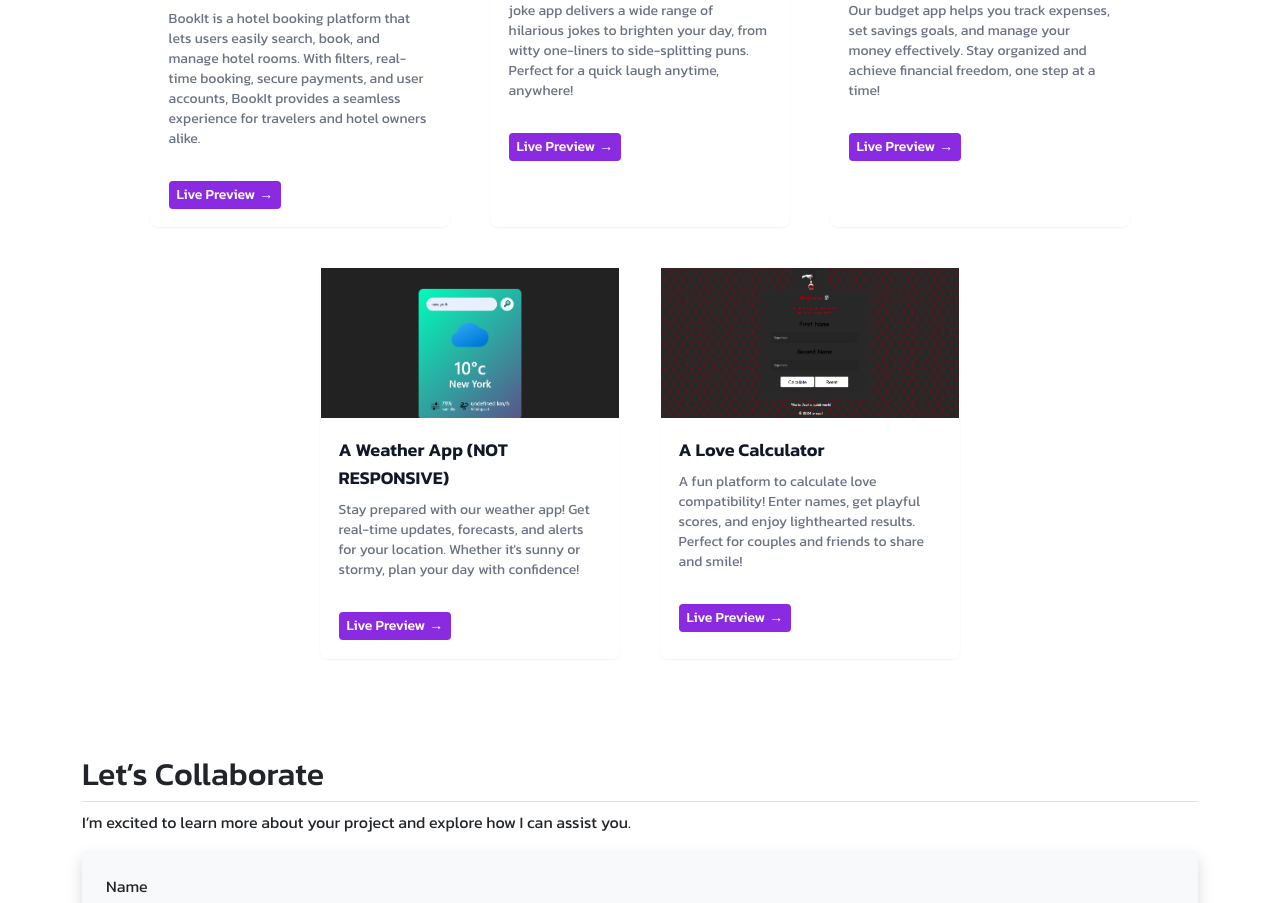
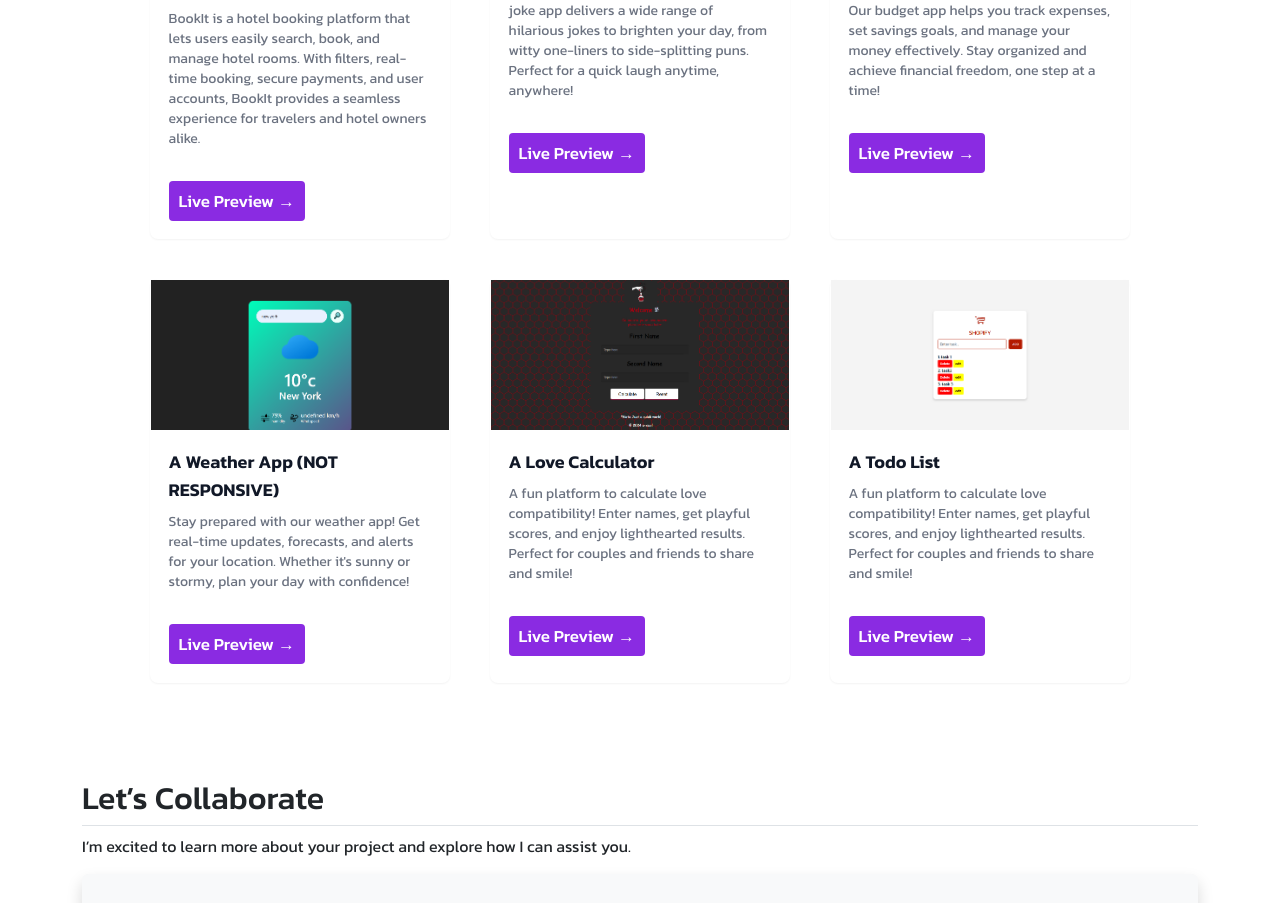
Before and after one commit to e-xxxxl/Portfolio_, a React (Vite) app: page / in a window 1280 px wide. Shown: the part 2064-2967 px from the top of the page. Built offline with nearby package versions, Linux system fonts and the light colour scheme.

Commit message:
to-do added

```diff
--- a/src/Components/Home/Projects.jsx
+++ b/src/Components/Home/Projects.jsx
@@ -4,6 +4,7 @@ import Jokespng from '../../assets/jokes.png'
 import  Love from '../../assets/lovecalculator.png'
 import Weather from '../../assets/weatherapp.png'
 import bookit from '../../assets/bookitimg.png'
+import todo from '../../assets/todoimg.png'
 const Projects = () => {
   return (
     <>
@@ -135,6 +136,30 @@ const Projects = () => {
   </div>
 </div>
 
+<div class="projectcard">
+ <div class="projectimage">
+  <img class="projectimage" src={todo} alt="" />
+ </div>
+  <div class="content">
+    <a href="#">
+      <span class="title">
+            A Todo List
+      </span>
+    </a>
+
+    <p class="desc">
+    A fun platform to calculate love compatibility! Enter names, get playful scores, and enjoy lighthearted results. Perfect for couples and friends to share and smile!
+    </p>
+
+    <a class="action" href="https://love-calculator-2.vercel.app/">
+      Live Preview
+      <span aria-hidden="true">
+        →
+      </span>
+    </a>
+  </div>
+</div>
+
 
 
 
--- a/src/index.css
+++ b/src/index.css
@@ -285,13 +285,13 @@
   display: inline-flex;
   margin-top: 1rem;
   color: #ffffff;
-  font-size: 0.875rem;
+  font-size: 17px;
   line-height: 1.25rem;
   font-weight: 500;
   align-items: center;
   gap: 0.25rem;
   background-color: blueviolet;
-  padding: 4px 8px;
+  padding: 10px;
   border-radius: 4px;
 }
 
```
Also changed, not shown: src/assets/todoimg.png (added).
